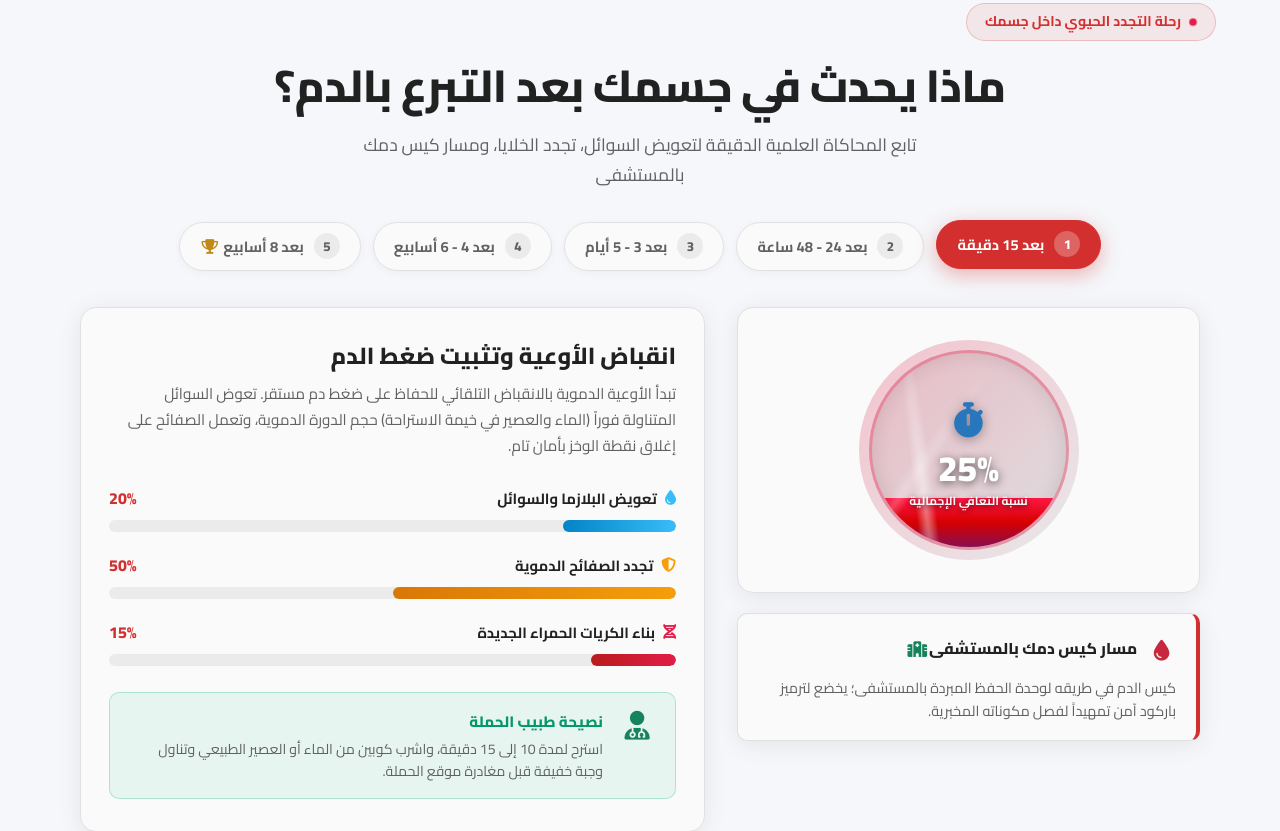
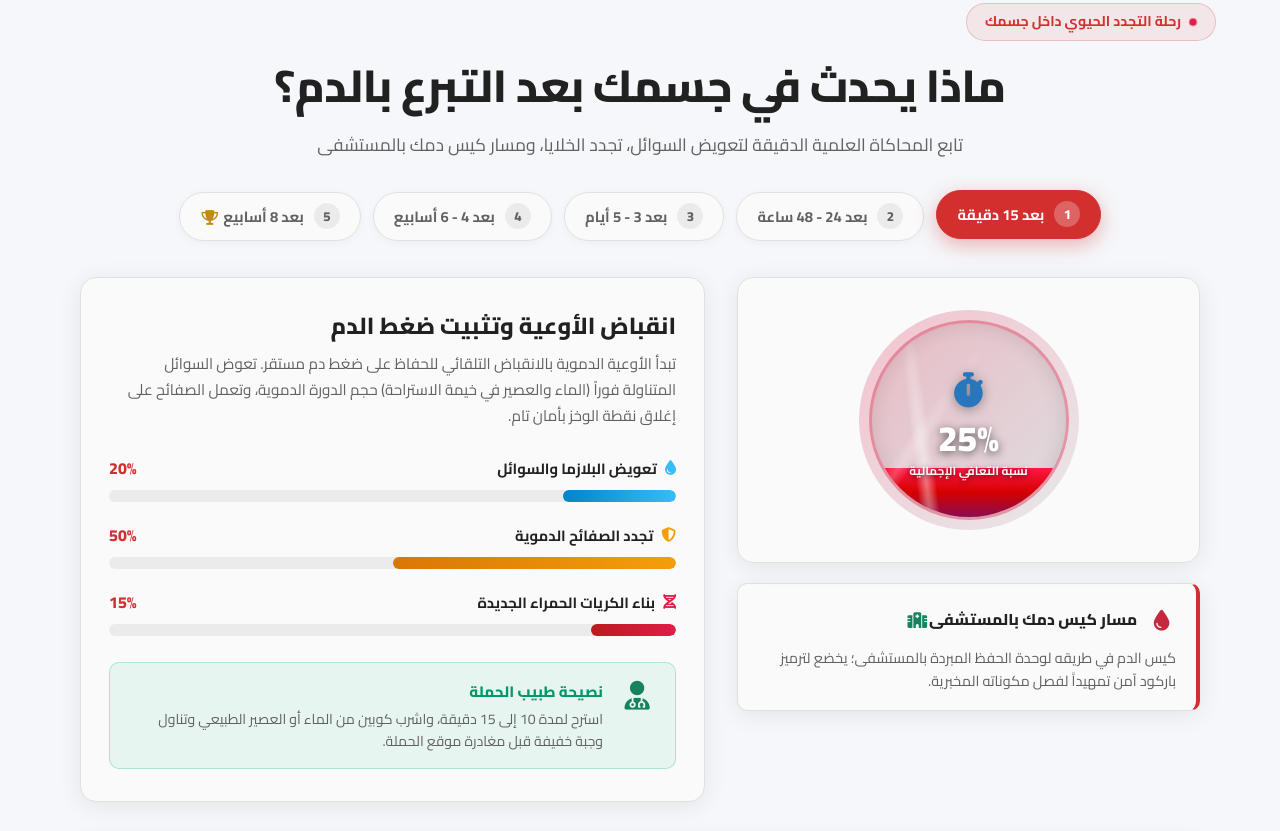
Before and after one commit to adspberkane/WEBSITEADSPBERKANE, a plain HTML site: page index.html in a window 1280 px wide. Shown: the part 2730-3561 px from the top of the page. Drawn offline with Linux system fonts and the light colour scheme; no server answers.

Commit message:
Add files via upload

```diff
--- a/css/style.css
+++ b/css/style.css
@@ -121,7 +121,9 @@
     }
 
     @media (min-width: 992px) {
-      #partners .section-subtitle {
+      #partners .section-subtitle,
+      html[lang="ar"] #teams-leaderboard .section-subtitle,
+      html[lang="ar"] #recovery-simulator .section-subtitle {
         max-width: none;
         white-space: nowrap;
       }
```
